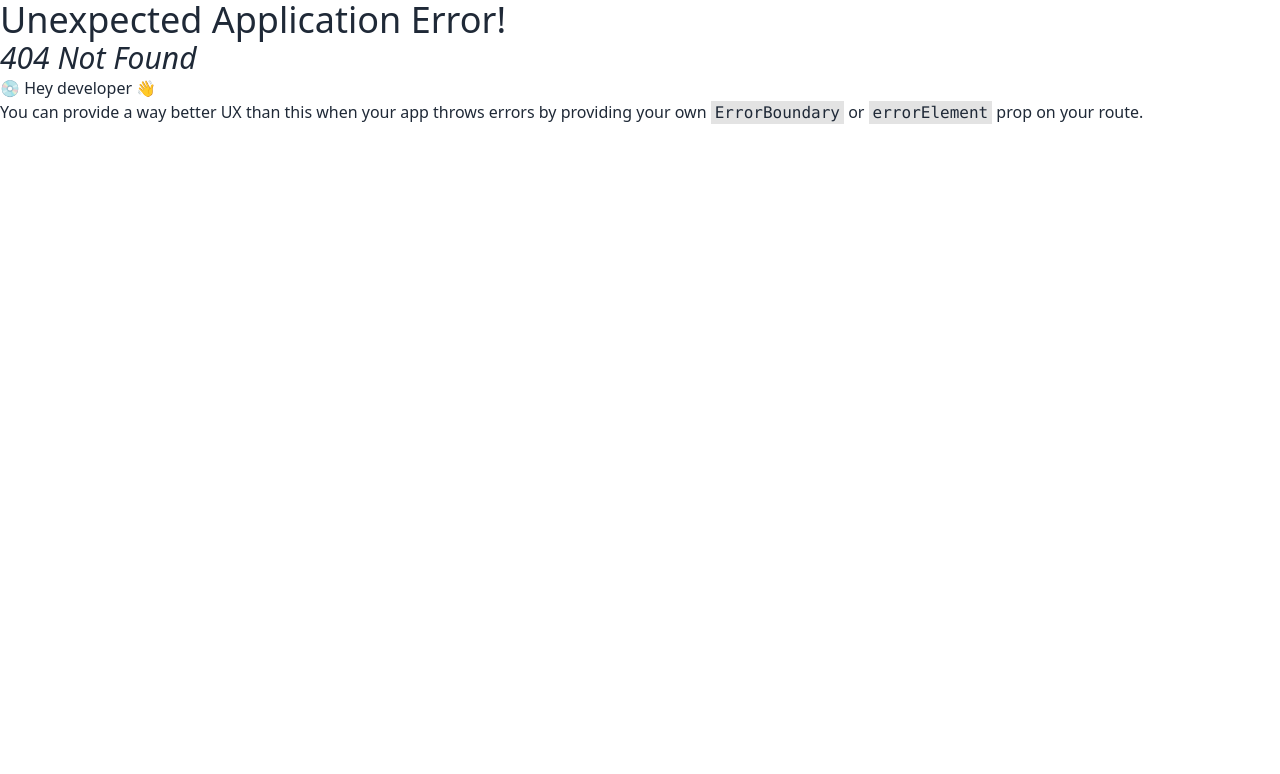
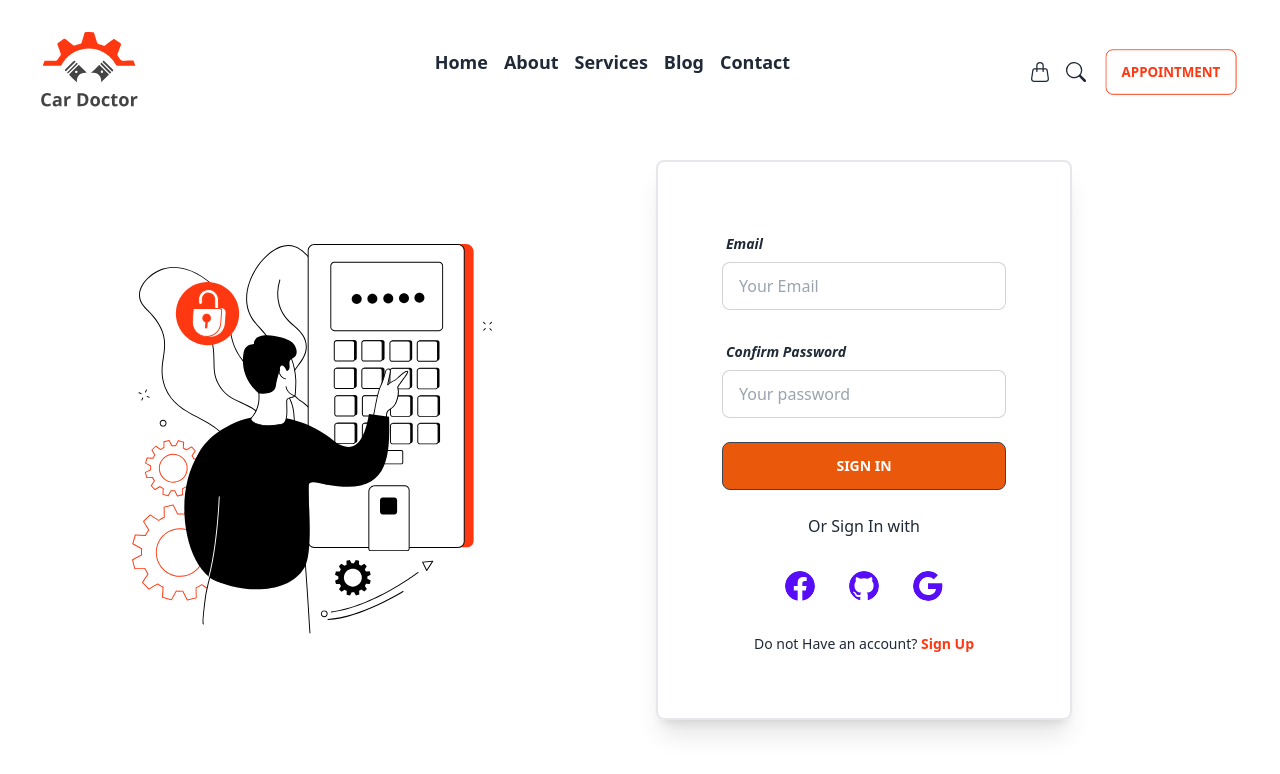
Before and after one commit to rofikul-resan/car-doctor-client-crud, a React (Vite) app: page /auth/login in a window 1280 px wide. Before the commit this address had no page. Shown: the top 774 px of the page. Built offline with nearby package versions, Linux system fonts and the light colour scheme.

Commit message:
add login from

```diff
--- /dev/null
+++ b/src/page/Auth/AuthLayout.css
@@ -0,0 +1,3 @@
+.form-control label {
+  @apply text-xl italic font-semibold;
+}
--- /dev/null
+++ b/src/page/Auth/AuthLayout.jsx
@@ -0,0 +1,19 @@
+import { Outlet } from "react-router-dom";
+import loginImg from "../../assets/images/login/login.svg";
+import Navbar from "../../components/Navbar";
+import "./AuthLayout.css";
+const AuthLayout = () => {
+  return (
+    <div>
+      <Navbar />
+      <div className="grid md:grid-cols-2 place-content-center gap-8 pb-16">
+        <div className="self-center h-full grid place-items-center ">
+          <img className="mx-auto h-[70%] " src={loginImg} alt="" />
+        </div>
+        <Outlet />
+      </div>
+    </div>
+  );
+};
+
+export default AuthLayout;
--- /dev/null
+++ b/src/page/Auth/Login.jsx
@@ -0,0 +1,58 @@
+import { BsFacebook, BsGithub, BsGoogle } from "react-icons/bs";
+import { Link } from "react-router-dom";
+
+const Login = () => {
+  return (
+    <div>
+      <form className="w-2/3 border-2 p-16 rounded-lg shadow-xl space-y-6">
+        <div className="form-control">
+          <label className="label">
+            <span className="label-text">Email</span>
+          </label>
+          <input
+            type="text"
+            placeholder="Your Email"
+            name="email"
+            className="input input-bordered"
+          />
+        </div>
+        <div className="form-control">
+          <label className="label">
+            <span className="label-text">Confirm Password</span>
+          </label>
+          <input
+            type="text"
+            placeholder="Your password"
+            name="password"
+            className="input input-bordered"
+          />
+        </div>
+        <div className="form-control">
+          <button className="btn bg-orange-600 text-white hover:bg-orange-800">
+            Sign In
+          </button>
+        </div>
+        <div className="text-center">
+          <p>Or Sign In with</p>
+        </div>
+        <div className="from-control flex gap-4 text-primary justify-center">
+          <button>
+            <BsFacebook className="btn btn-circle btn-ghost p-2" />
+          </button>
+          <button>
+            <BsGithub className="btn btn-circle btn-ghost p-2" />
+          </button>
+          <button>
+            <BsGoogle className="btn btn-circle btn-ghost p-2" />
+          </button>
+        </div>
+        <p className="text-center text-sm">
+          Do not Have an account?{" "}
+          <Link className="text-[#FF3811] font-bold">Sign Up</Link>
+        </p>
+      </form>
+    </div>
+  );
+};
+
+export default Login;
```
Also changed, not shown: src/router/Router.jsx (+12 -0 lines).
